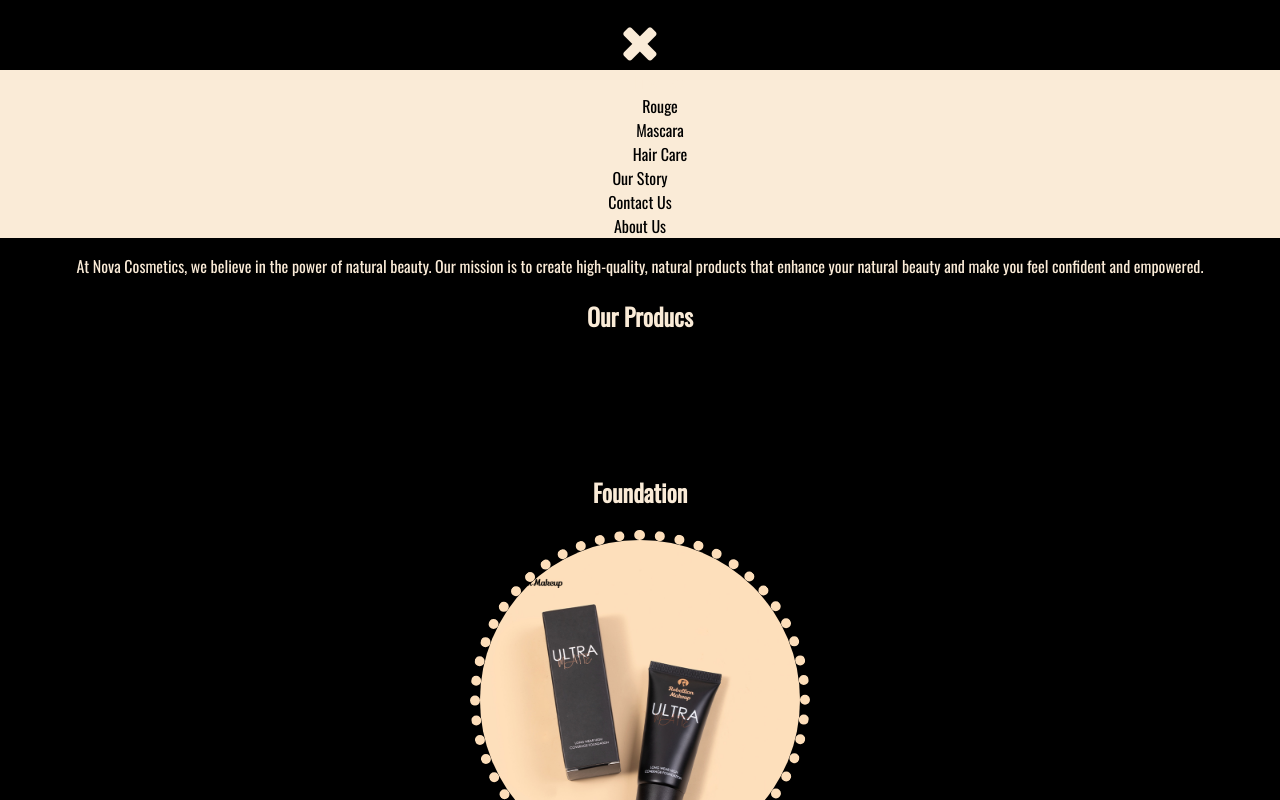
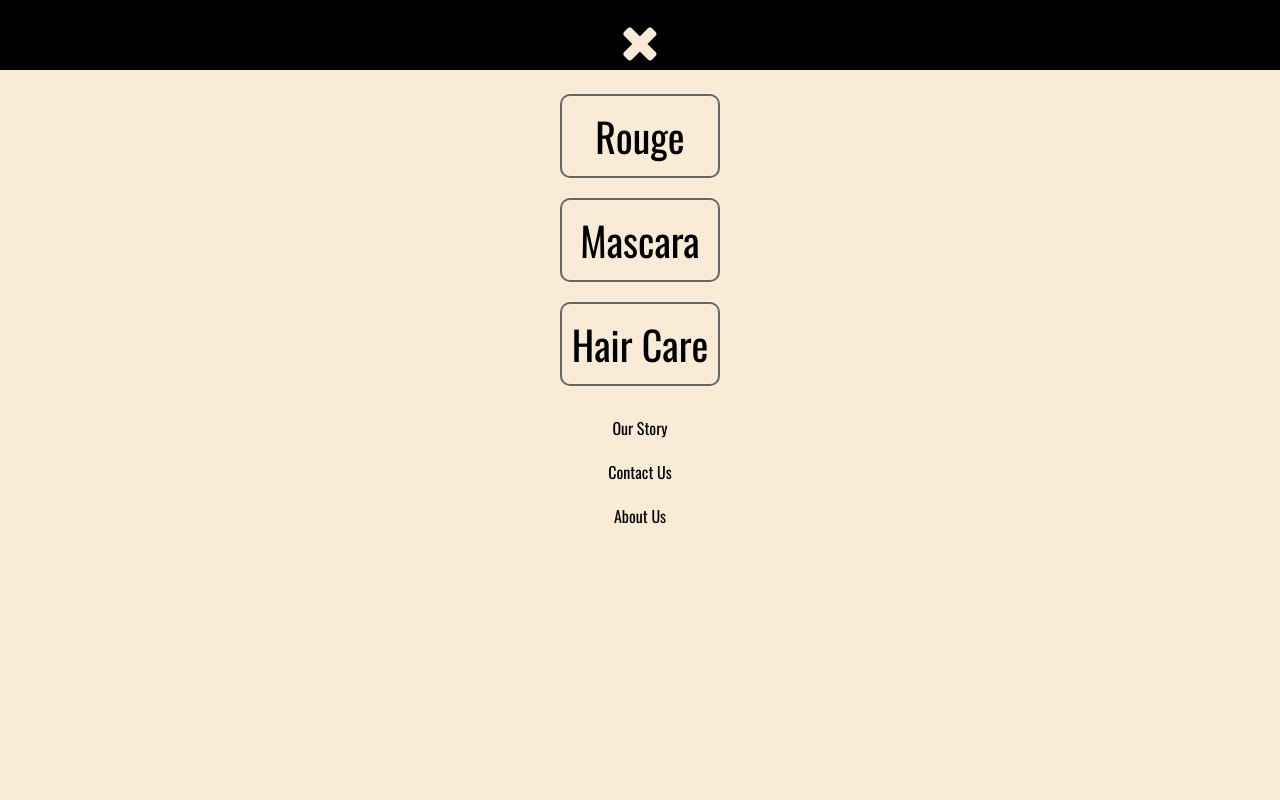
Before and after one commit to anas599/Nova-cosmetics, a website: page index.html in a window 1280 px wide. Both pictures are taken after a click on the element 640 px from the left and 37 px from the top of the page. Shown: the top 800 px of the page. Drawn offline with nearby package versions, Linux system fonts and the light colour scheme.

Commit message:
Add Transitions on scroll and in menu

```diff
--- /dev/null
+++ b/Assets/JavaScript/scrollTransitions.js
@@ -0,0 +1,11 @@
+const observer = new IntersectionObserver((entries) => {
+  entries.forEach((x) => {
+    if (x.isIntersecting) {
+      x.target.classList.add("scrollShow");
+    } else {
+      x.target.classList.remove('scrollShow');
+    }
+  });
+});
+const hiddenElements = document.querySelectorAll('.scroll');
+hiddenElements.forEach((el) => observer.observe(el));
--- a/index.html
+++ b/index.html
@@ -7,12 +7,13 @@
     <link href='https://fonts.googleapis.com/css?family=Oswald' rel='stylesheet'>
     <link rel="stylesheet" href="https://cdnjs.cloudflare.com/ajax/libs/font-awesome/4.7.0/css/font-awesome.min.css">
     <link rel="stylesheet" href="style.css">
+    <script defer src="./Assets/JavaScript/scrollTransitions.js"></script>
     <title>Document</title>
 </head>
 <body>
-    <section class="hero">
+    <section class="hero scroll">
         <nav>
-            <ul class="navMenu">
+            <ul class="navMenu scroll">
                 <ul>
                     Products
                     <li class="products">Rouge</li>
@@ -39,7 +40,7 @@
     </section>
     <section class="productsList">
     <div class="makeup">
-        <div class="prd1">
+        <div class="prd1 scroll">
             <h2>Foundation</h2>
             <img src="./Assets/images/foundation1.jpg" alt="foundation_">
             <h4>Ultimate Matte Foundation</h4>
@@ -47,14 +48,14 @@
 
         </div>
         <br>
-        <div class="prd1">
+        <div class="prd1 scroll">
             <h2>Primer</h2>
             <img src="./Assets/images/primer.jpg" alt="primer">
             <h4>Poreless Primer Blurmax Pore-minimize Primer</h4>
             <button>See Product</button>
         </div>
         <br>
-        <div class="prd1">
+        <div class="prd1 scroll">
             <h2>Powder</h2>
             <img src="./Assets/images/Powder.jpg" alt="Powder">
             <h4>Ultra Matte Press Powder</h4>
--- a/style.css
+++ b/style.css
@@ -11,7 +11,20 @@
   padding-bottom: 100px;
   position: inherit;
 }
+/* scroll animation */
+.scroll {
+    opacity: 0;
+    filter: blur(5px);
+    transform: translateX(-100%);
+    transition: all 1s;
+}
 
+.scrollShow {
+    opacity: 1;
+    filter: blur(0);
+    transform: translateX(0);
+}
+/* scroll animation */
 h1 {
   font-size: 30px;
 }
@@ -29,6 +42,7 @@
 .navMenu li {
   list-style-type: none;
   color: black;
+  padding: 10px;
 }
 
 .navMenu.show {
@@ -37,6 +51,8 @@
   margin: 0;
   padding: 0;
   margin-top: 70px;
+  height: 100vh;
+  align-items: center;
 }
 
 .navIcon {
@@ -47,8 +63,22 @@
   display: flex;
   width: 90vw;
   margin: 0;
+    z-index: -1;
+    position: relative;
 }
+.products{
+    border: #666 2px solid;
+    border-radius: 10px;
+    font-size: 40px;
+    margin: 0;
+    padding: 0;
+    margin-bottom: 20px;
 
+}
+ul{
+    margin: 0;
+    padding: 0;
+}
 .prd1,
 .pdr2 {
   display: flex;
@@ -98,7 +128,6 @@
         transform: translateZ(160px);
     }
 } */
-
 @media (min-width: 700px) {
   img {
     width: 25vw;
```
